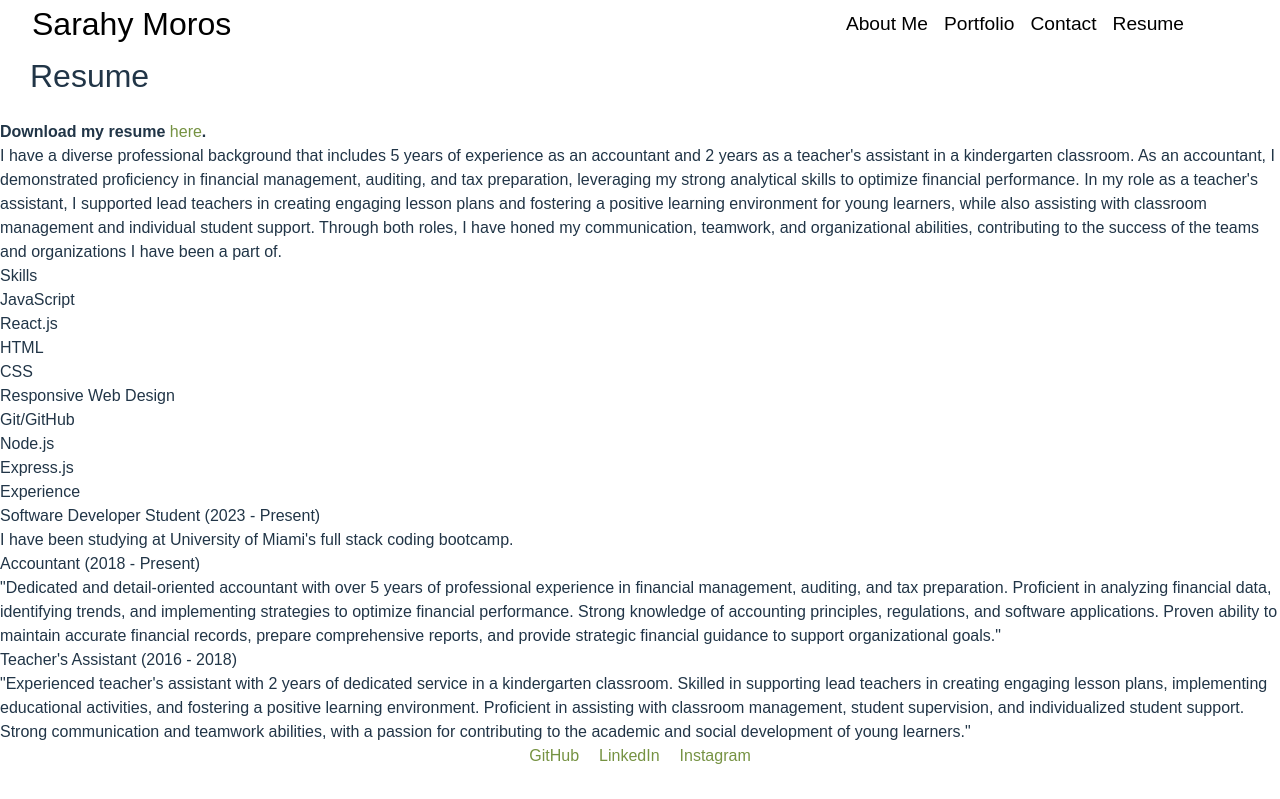
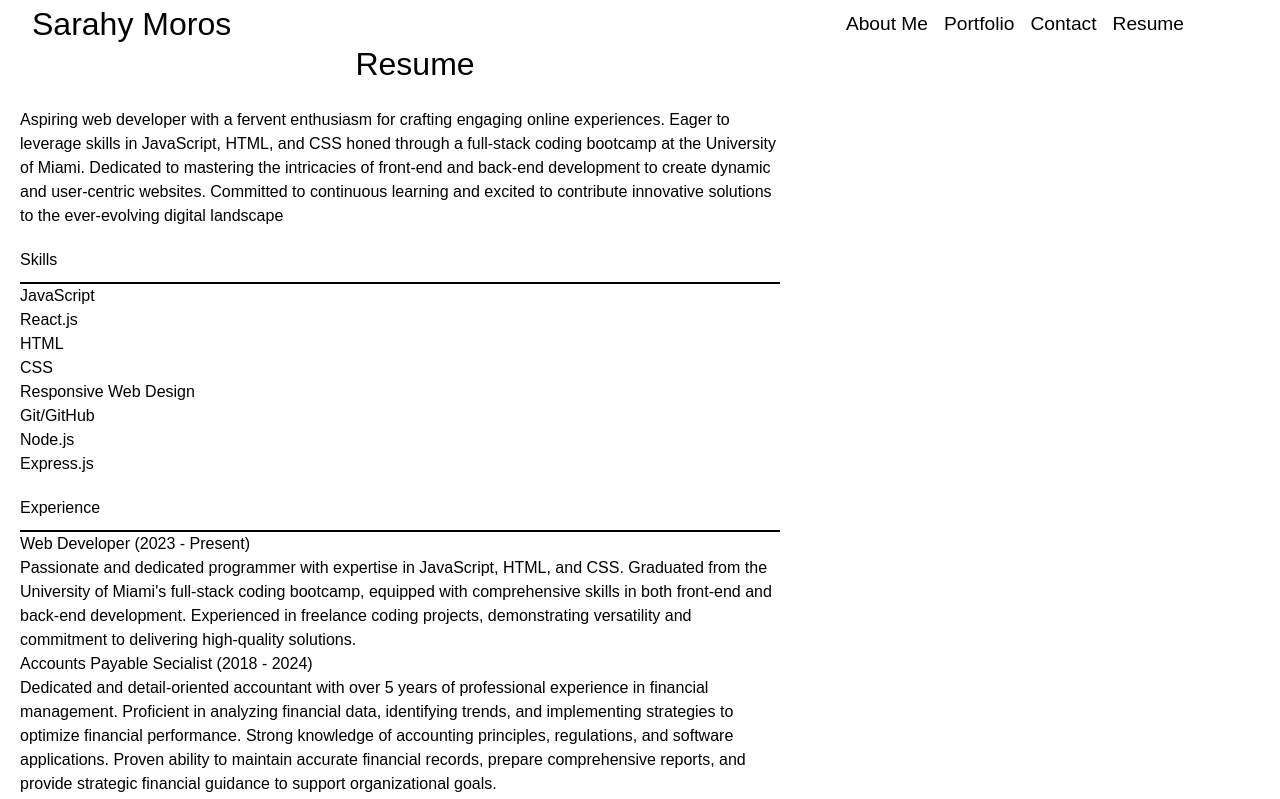
Before and after one commit to Sarmoros/React-Portfolio, a React (Vite) app: page /resume in a window 1280 px wide. Shown: the top 799 px of the page. Built offline with nearby package versions, Linux system fonts and the light colour scheme.

Commit message:
added css to resume page

```diff
--- a/src/components/resume.jsx
+++ b/src/components/resume.jsx
@@ -1,12 +1,29 @@
 import React from 'react';
 
+
 const Resume = () => {
+  // Define CSS styles as JavaScript objects
+  const resumeStyle = {
+    maxWidth: '800px', // Limit the width of the resume content
+    margin: '0 auto', // Center the content horizontally
+    padding: '20px', // Add some padding around the content
+    backgroundColor: '#ffffff', // White background
+    color: '#000000', // Black text
+    fontFamily: 'Arial, sans-serif', // Specify font family
+  };
+
+  const sectionTitleStyle = {
+    borderBottom: '2px solid #000000', // Add a border bottom to section titles
+    paddingBottom: '10px', // Add some space below section titles
+    marginTop: '20px' // Add some space above section titles
+  };
+
   return (
-    <div className="resume">
-      <h2>Resume</h2>
-      <b>Download my resume <a href="/path/to/resume.pdf" target="_blank" rel="noopener noreferrer">here</a>.</b>
-      <p>I have a diverse professional background that includes 5 years of experience as an accountant and 2 years as a teacher's assistant in a kindergarten classroom. As an accountant, I demonstrated proficiency in financial management, auditing, and tax preparation, leveraging my strong analytical skills to optimize financial performance. In my role as a teacher's assistant, I supported lead teachers in creating engaging lesson plans and fostering a positive learning environment for young learners, while also assisting with classroom management and individual student support. Through both roles, I have honed my communication, teamwork, and organizational abilities, contributing to the success of the teams and organizations I have been a part of.</p>
-      <h3>Skills</h3>
+    <div className="resume" style={resumeStyle}>
+      <h2 style={{ textAlign: 'center' }}>Resume</h2>
+      {/* <b>Download my resume <a href="./assets/resume.jpeg" target="_blank" rel="noopener noreferrer">here</a>.</b> */}
+      <p>Aspiring web developer with a fervent enthusiasm for crafting engaging online experiences. Eager to leverage skills in JavaScript, HTML, and CSS honed through a full-stack coding bootcamp at the University of Miami. Dedicated to mastering the intricacies of front-end and back-end development to create dynamic and user-centric websites. Committed to continuous learning and excited to contribute innovative solutions to the ever-evolving digital landscape</p>
+      <h3 style={sectionTitleStyle}>Skills</h3>
       <ul>
         <li>JavaScript</li>
         <li>React.js</li>
@@ -17,13 +34,13 @@ const Resume = () => {
         <li>Node.js</li>
         <li>Express.js</li>
       </ul>
-      <h3>Experience</h3>
-      <h4>Software Developer Student (2023 - Present)</h4>
-      <p>I have been studying at University of Miami's full stack coding bootcamp.</p>
-      <h4>Accountant (2018 - Present)</h4>
-      <p>"Dedicated and detail-oriented accountant with over 5 years of professional experience in financial management, auditing, and tax preparation. Proficient in analyzing financial data, identifying trends, and implementing strategies to optimize financial performance. Strong knowledge of accounting principles, regulations, and software applications. Proven ability to maintain accurate financial records, prepare comprehensive reports, and provide strategic financial guidance to support organizational goals."</p>
+      <h3 style={sectionTitleStyle}>Experience</h3>
+      <h4>Web Developer (2023 - Present)</h4>
+      <p>Passionate and dedicated programmer with expertise in JavaScript, HTML, and CSS. Graduated from the University of Miami's full-stack coding bootcamp, equipped with comprehensive skills in both front-end and back-end development. Experienced in freelance coding projects, demonstrating versatility and commitment to delivering high-quality solutions.</p>
+      <h4>Accounts Payable Secialist (2018 - 2024)</h4>
+      <p>Dedicated and detail-oriented accountant with over 5 years of professional experience in financial management. Proficient in analyzing financial data, identifying trends, and implementing strategies to optimize financial performance. Strong knowledge of accounting principles, regulations, and software applications. Proven ability to maintain accurate financial records, prepare comprehensive reports, and provide strategic financial guidance to support organizational goals.</p>
       <h4>Teacher's Assistant (2016 - 2018)</h4>
-      <p>"Experienced teacher's assistant with 2 years of dedicated service in a kindergarten classroom. Skilled in supporting lead teachers in creating engaging lesson plans, implementing educational activities, and fostering a positive learning environment. Proficient in assisting with classroom management, student supervision, and individualized student support. Strong communication and teamwork abilities, with a passion for contributing to the academic and social development of young learners."</p>
+      <p>Experienced teacher's assistant with 2 years of dedicated service in a kindergarten classroom. Skilled in supporting lead teachers in creating engaging lesson plans, implementing educational activities, and fostering a positive learning environment. Proficient in assisting with classroom management, student supervision, and individualized student support. Strong communication and teamwork abilities, with a passion for contributing to the academic and social development of young learners.</p>
     </div>
   );
 }
```
